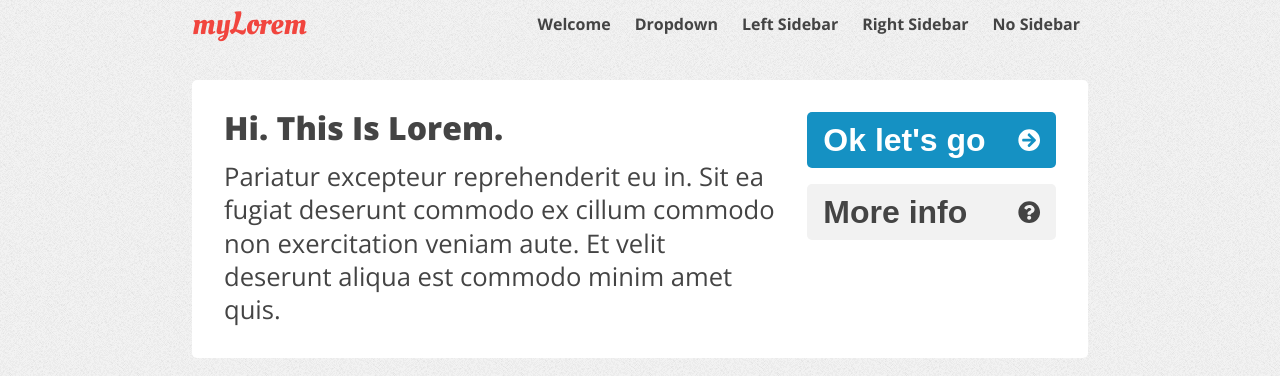
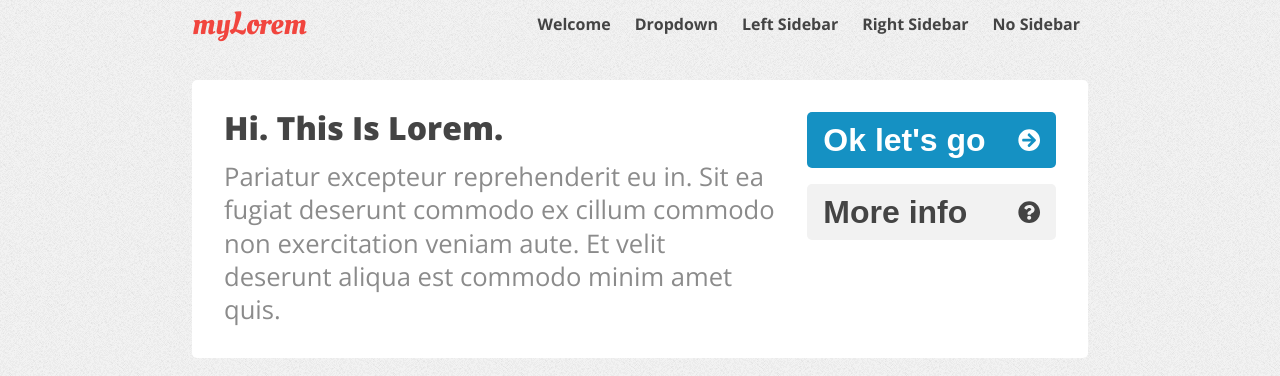
Before and after one commit to cavargasl/test-byb, a React (Create React App) app: page / in a window 1280 px wide. Shown: the top 376 px of the page. Built offline with nearby package versions, Linux system fonts and the light colour scheme.

Commit message:
correction styles

```diff
--- a/src/components/Footer/Footer.scss
+++ b/src/components/Footer/Footer.scss
@@ -13,7 +13,6 @@
     display: grid;
     gap: 1em;
     width: 100%;
-    //grid-template-columns: repeat(auto-fit, minmax(14rem, 1fr));
     grid-template-columns: repeat(auto-fit, minmax(13rem, 1fr));
   }
 
--- a/src/components/Home/Banner/Banner.scss
+++ b/src/components/Home/Banner/Banner.scss
@@ -21,6 +21,7 @@
       font-size: .8em;
       font-weight: lighter;
       line-height: 1.3em;
+      color: $gray-color-dark;
     }
   }
 
```
